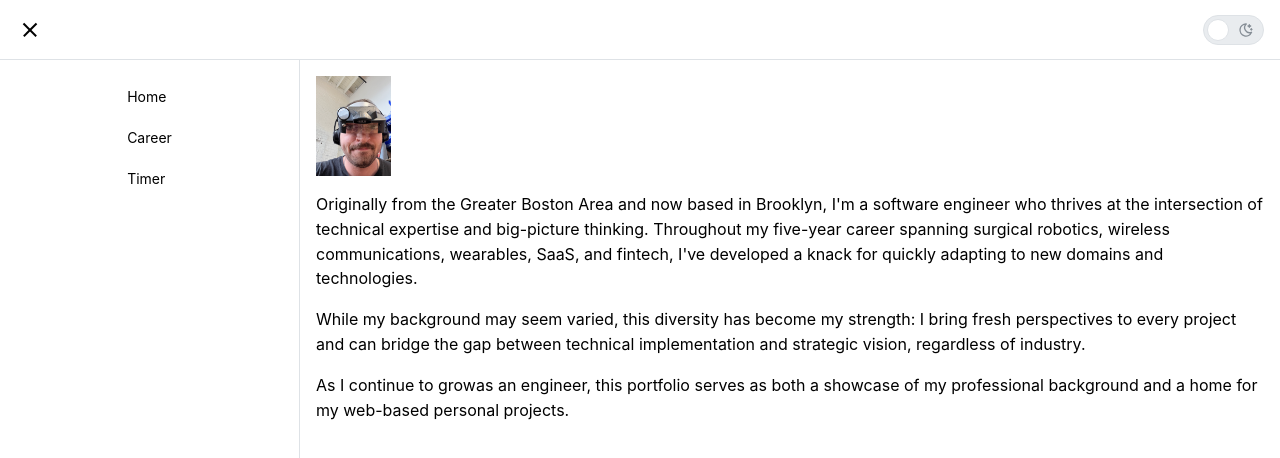
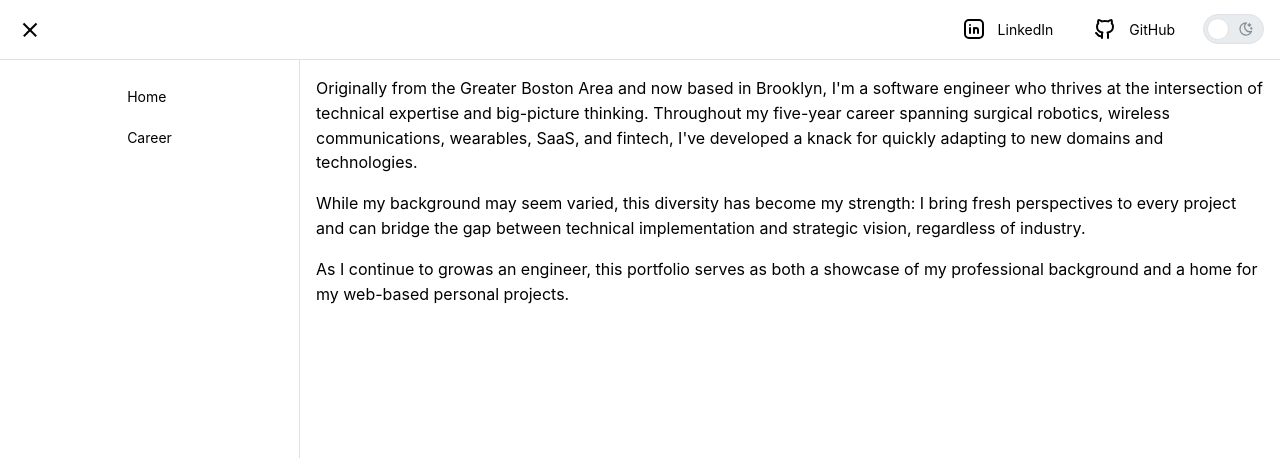
Before and after one commit to JonathanCBU/engineering_fontend, a React (Vite) app: page / in a window 1280 px wide. Shown: the top 458 px of the page. Built offline with nearby package versions, Linux system fonts and the light colour scheme.

Commit message:
Add social links

```diff
--- a/src/components/Header/Header.tsx
+++ b/src/components/Header/Header.tsx
@@ -1,5 +1,16 @@
-import { Burger, Group, Switch, useMantineColorScheme } from '@mantine/core';
-import { IconSun, IconMoonStars } from '@tabler/icons-react';
+import {
+  Burger,
+  Group,
+  Switch,
+  useMantineColorScheme,
+  NavLink,
+} from '@mantine/core';
+import {
+  IconSun,
+  IconMoonStars,
+  IconBrandLinkedin,
+  IconBrandGithub,
+} from '@tabler/icons-react';
 import { HeaderProps } from '@/types/layoutTypes';
 
 const Header = ({ opened, toggle }: HeaderProps): React.JSX.Element => {
@@ -17,6 +28,23 @@ const Header = ({ opened, toggle }: HeaderProps): React.JSX.Element => {
     <Group h='100%' px='md' justify='space-between'>
       <Burger opened={opened} onClick={toggle} hiddenFrom='sm' size='sm' />
       <Burger opened={opened} onClick={toggle} visibleFrom='sm' size='sm' />
+      <Group>
+        <NavLink
+          href='https://www.linkedin.com/in/j-evan-cook/'
+          label='LinkedIn'
+          leftSection={<IconBrandLinkedin />}
+          style={{ width: 'auto' }}
+          target='_blank'
+          rel='noopener noreferrer'
+        />
+        <NavLink
+          href='https://github.com/JonathanCBU'
+          label='GitHub'
+          leftSection={<IconBrandGithub />}
+          style={{ width: 'auto' }}
+          target='_blank'
+          rel='noopener noreferrer'
+        />
         <Switch
           labelPosition='left'
           onLabel={<IconSun size={16} />}
@@ -25,6 +53,7 @@ const Header = ({ opened, toggle }: HeaderProps): React.JSX.Element => {
           onChange={toggleColorScheme}
         />
       </Group>
+    </Group>
   );
 };
 
--- a/src/components/NavBar/NavBar.tsx
+++ b/src/components/NavBar/NavBar.tsx
@@ -5,7 +5,6 @@ const NavBar = (): React.JSX.Element => {
     <Container>
       <NavLink label='Home' href='/' />
       <NavLink label='Career' href='career' />
-      <NavLink label='Timer' href='timer' />
     </Container>
   );
 };
--- a/src/components/Resume/Medtronic.tsx
+++ b/src/components/Resume/Medtronic.tsx
@@ -30,7 +30,7 @@ const mdtStory =
   engineer, and I was very nervous to leave my role there for Starry when the time came.";
 
 const Medtronic = (): React.JSX.Element => {
-  return <Resume bullets={mdtBullets} story={mdtStory} imageRef='' />;
+  return <Resume bullets={mdtBullets} story={''} imageRef='' />;
 };
 
 export default Medtronic;
--- a/src/components/Resume/Silvertree.tsx
+++ b/src/components/Resume/Silvertree.tsx
@@ -13,7 +13,7 @@ const stStory =
   "I joined Silvertree in December of 2022 fresh after a 50% tenure-based RIF from Starry, my previous employer. Silvertree was a very natural progression from my role at Starry. The company was working on a wrist wearable to help inspire confidence in active older adults. I joined as the first (and only) automated system test engineer. I leveraged my radio testing experinence at Starry to build a test rig for debugging and benchmarking the device's connecivity and battery comsumption. Throughout the project I was largely on my own, and I got to really stretch my legs as a generic engineer for the first time. I learned how to package a test framework in a docker container, I sourced radio circuit components and RaspberryPis to execute tests, I learned how to use Github Actions for nightly firmware tests and builds, and I even built a Zephyr RTOS API for handling button presses on the wearable.";
 
 const Silvertree = (): React.JSX.Element => {
-  return <Resume bullets={stBullets} story={stStory} imageRef='' />;
+  return <Resume bullets={stBullets} story={''} imageRef='' />;
 };
 
 export default Silvertree;
--- a/src/components/Resume/Starry.tsx
+++ b/src/components/Resume/Starry.tsx
@@ -32,7 +32,7 @@ daunting, but I knew I was still early in my career, and surrounded by supportiv
 hunt began again...";
 
 const Starry = (): React.JSX.Element => {
-  return <Resume bullets={starryBullets} story={starryStory} imageRef='' />;
+  return <Resume bullets={starryBullets} story={''} imageRef='' />;
 };
 
 export default Starry;
--- a/src/pages/Home/HomePage.tsx
+++ b/src/pages/Home/HomePage.tsx
@@ -1,6 +1,5 @@
 import classes from './HomePage.module.css';
-import { Text, Image, Stack, Group } from '@mantine/core';
-import goofy from '@/assets/images/goofy.jpeg';
+import { Text, Stack, } from '@mantine/core';
 
 const personalSummary = [
   "Originally from the Greater Boston Area and now based in Brooklyn, I'm a software engineer who thrives at the intersection of technical expertise and big-picture thinking. Throughout my five-year career spanning surgical robotics, wireless communications, wearables, SaaS, and fintech, I've developed a knack for quickly adapting to new domains and technologies. ",
@@ -11,9 +10,6 @@ const personalSummary = [
 const HomePage = (): React.JSX.Element => {
   return (
     <Stack>
-      <Group className={classes.imageGroup}>
-        <Image className={classes.image} src={goofy} fit='scale-down' />
-      </Group>
       {personalSummary.map((paragraph) => {
         return <Text>{paragraph}</Text>;
       })}
```
Lines whose indentation alone changed are shown as unchanged.
